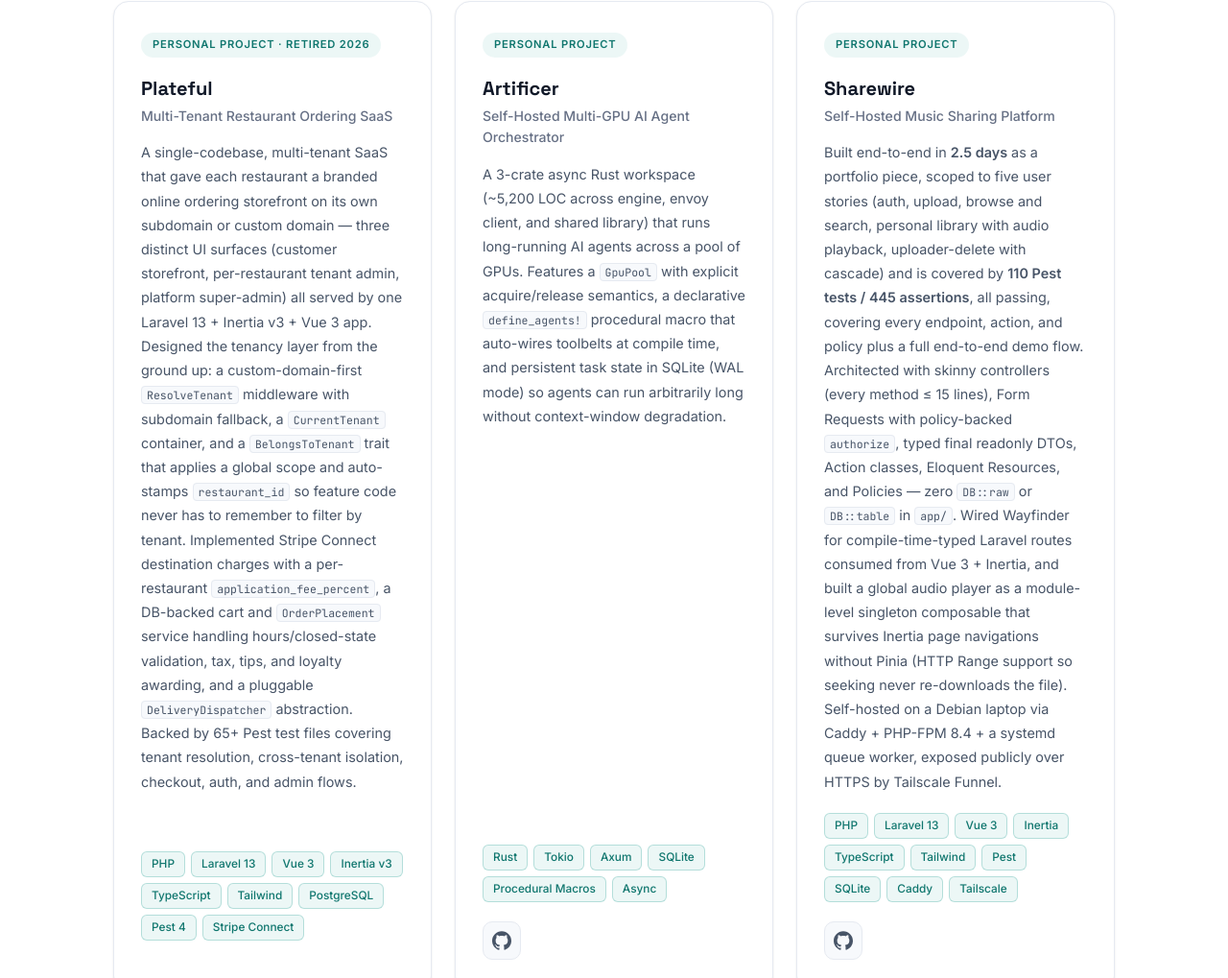
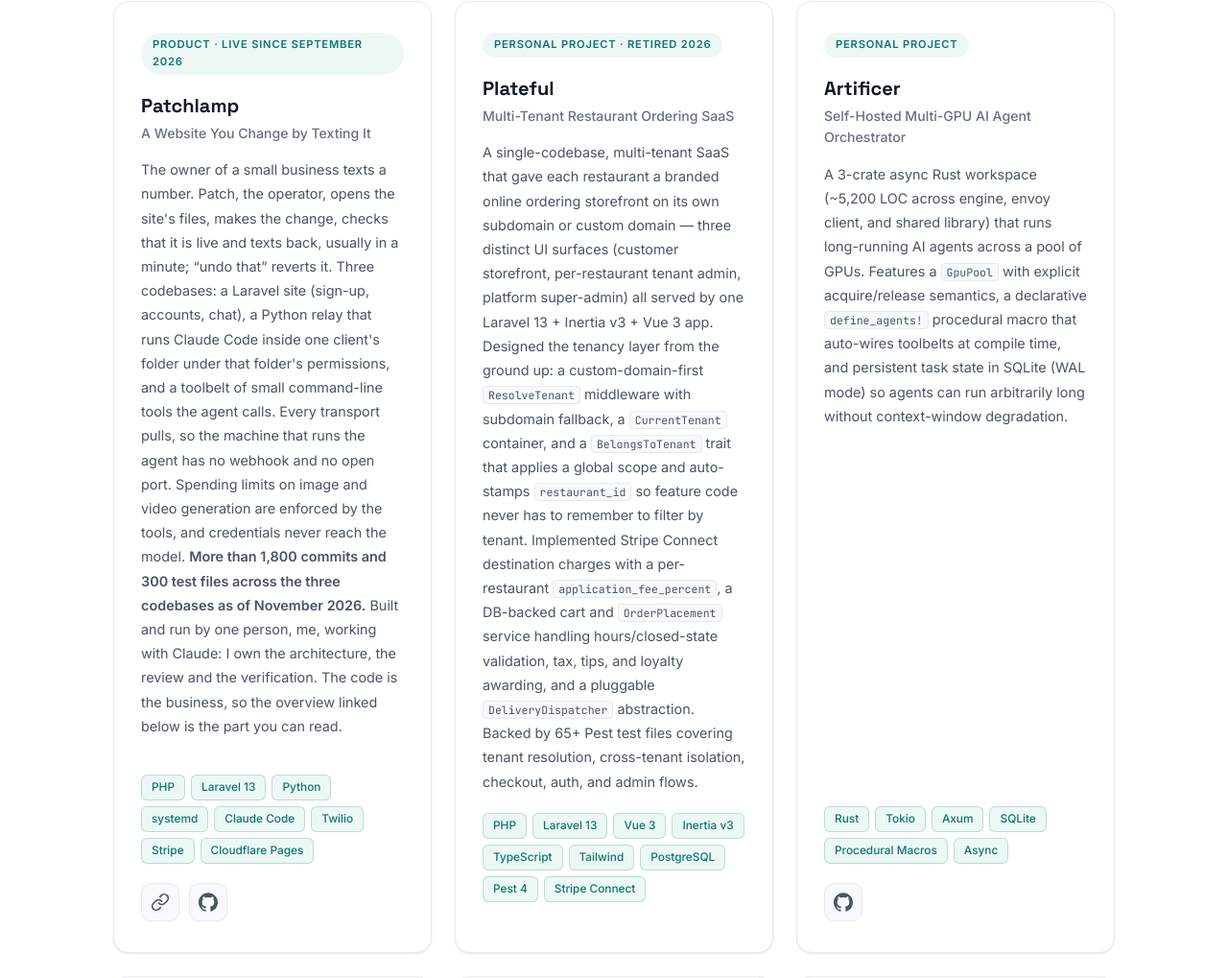
Before and after one commit to Taylor-Rem/rem-portfolio, a plain HTML site: page resume/index.html in a window 1280 px wide. Shown: the part 2019-3038 px from the top of the page at 96% size. Drawn offline with Linux system fonts and the light colour scheme.

Commit message:
Résumé: Patchlamp is the first project card

```diff
--- a/resume/index.html
+++ b/resume/index.html
@@ -42,7 +42,7 @@
       <div class="about-grid">
         <div class="about-text reveal">
           <p>I'm a full-stack software developer based in American Fork, UT. I work across the stack at Kingsley Management Corporation — PHP/Laravel, Vue.js, MySQL, Flutter — and own complex features end-to-end, from the data model to the rollout plan. I started there as an automation engineer writing Python/Selenium tools for the support team, then transitioned into full-stack development in November 2024. That background means I know the domain intimately before I touch a schema.</p>
-          <p>On the side I've been shipping products: <a href="../#patchlamp" class="inline-link">Patchlamp</a> (a website you change by texting it), <a href="#projects" class="inline-link">Plateful</a> (a multi-tenant restaurant ordering platform, built and deployed in 2026, since retired), <a href="#projects" class="inline-link">Sharewire</a> (a self-hosted music sharing platform built end-to-end in 2.5 days), and <a href="#projects" class="inline-link">Artificer</a> (a multi-GPU AI agent orchestrator in async Rust).</p>
+          <p>On the side I've been shipping products: <a href="#patchlamp" class="inline-link">Patchlamp</a> (a website you change by texting it), <a href="#projects" class="inline-link">Plateful</a> (a multi-tenant restaurant ordering platform, built and deployed in 2026, since retired), <a href="#projects" class="inline-link">Sharewire</a> (a self-hosted music sharing platform built end-to-end in 2.5 days), and <a href="#projects" class="inline-link">Artificer</a> (a multi-GPU AI agent orchestrator in async Rust).</p>
         </div>
         <div class="about-photo reveal">
           <img src="../assets/taylor.jpg" alt="Taylor Remund" class="profile-photo" width="220" height="220">
@@ -129,6 +129,20 @@
       <h2 class="section-title reveal">Projects</h2>
       <p class="section-subtitle reveal">Most of my work lives in private company repos, so project cards below describe what I built rather than link to source. Public repos are linked where available.</p>
       <div class="projects-grid">
+
+        <div class="project-card card reveal" id="patchlamp">
+          <div class="project-badge">Product &middot; Live since September 2026</div>
+          <h3 class="project-name">Patchlamp</h3>
+          <p class="project-subtitle">A Website You Change by Texting It</p>
+          <p class="project-desc">The owner of a small business texts a number. Patch, the operator, opens the site's files, makes the change, checks that it is live and texts back, usually in a minute; &ldquo;undo that&rdquo; reverts it. Three codebases: a Laravel site (sign-up, accounts, chat), a Python relay that runs Claude Code inside one client's folder under that folder's permissions, and a toolbelt of small command-line tools the agent calls. Every transport pulls, so the machine that runs the agent has no webhook and no open port. Spending limits on image and video generation are enforced by the tools, and credentials never reach the model. <strong>More than 1,800 commits and 300 test files across the three codebases as of November 2026.</strong> Built and run by one person, me, working with Claude: I own the architecture, the review and the verification. The code is the business, so the overview linked below is the part you can read.</p>
+          <div class="project-tags">
+            <span>PHP</span><span>Laravel 13</span><span>Python</span><span>systemd</span><span>Claude Code</span><span>Twilio</span><span>Stripe</span><span>Cloudflare Pages</span>
+          </div>
+          <div class="project-links">
+            <a class="project-link" href="https://patchlamp.com" target="_blank" rel="noopener" title="patchlamp.com"><svg width="20" height="20"><use href="../assets/icons.svg#icon-link"/></svg></a>
+            <a class="project-link" href="https://github.com/Taylor-Rem/patchlamp" target="_blank" rel="noopener" title="How it is built, on GitHub"><svg width="20" height="20"><use href="../assets/icons.svg#icon-github"/></svg></a>
+          </div>
+        </div>
 
         <div class="project-card card reveal">
           <div class="project-badge">Personal Project &middot; Retired 2026</div>
```
